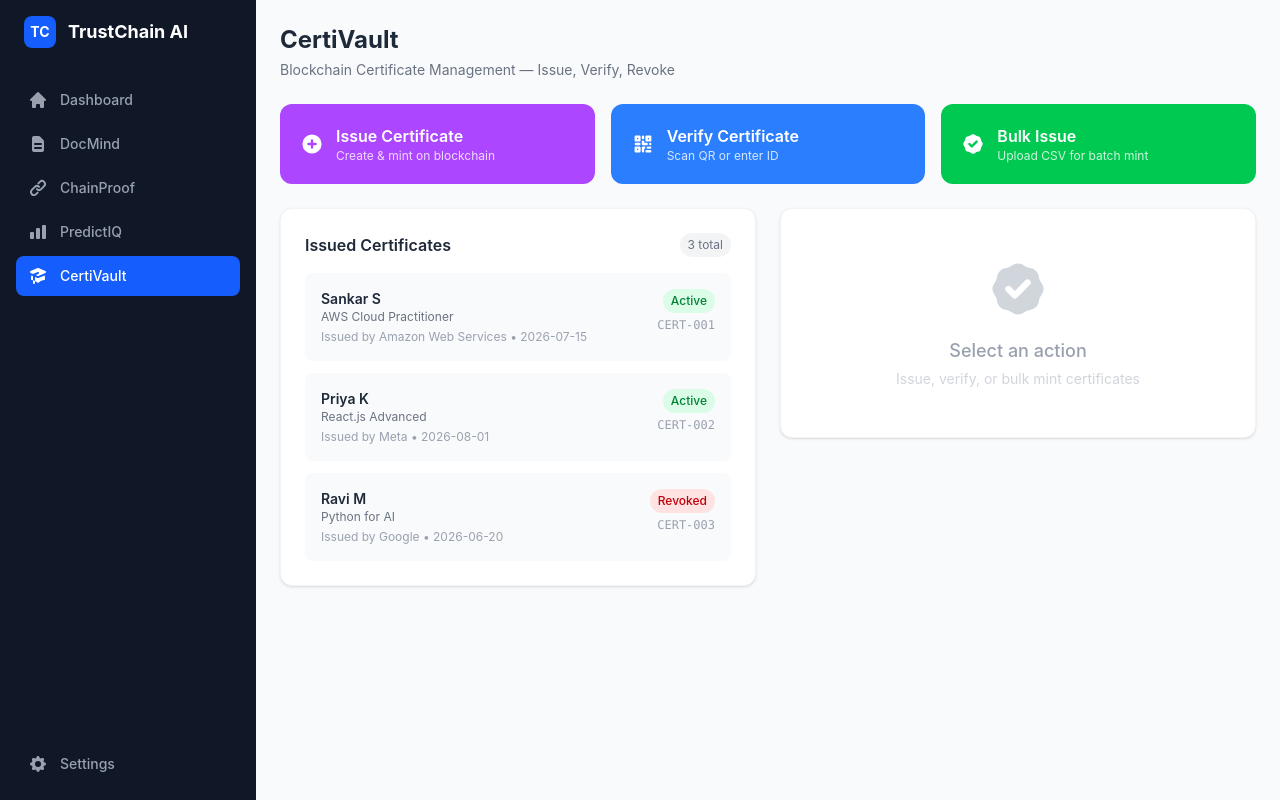
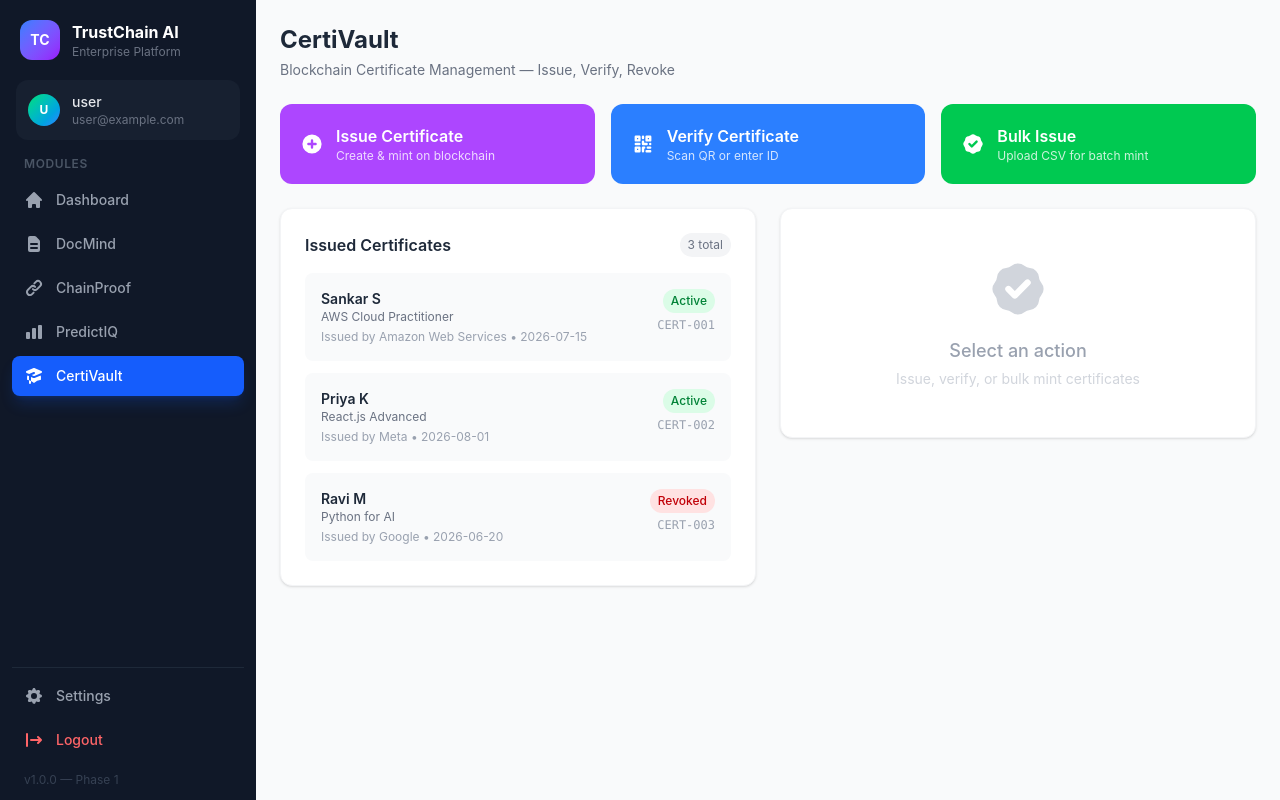
Before and after one commit to Sankar2316/trustchain-ai, a React app in the folder frontend/: page /certivault in a window 1280 px wide. Built offline with nearby package versions, Linux system fonts and the light colour scheme; no server answers; sample sign-in values are in the browser's storage; the HTML template or start-up script is replaced by a standard one.

Commit message:
Day 5: Advanced UI - Upgraded sidebar with user profile, logout, CertiVault module, version badge

```diff
--- a/frontend/src/components/layout/Sidebar.jsx
+++ b/frontend/src/components/layout/Sidebar.jsx
@@ -1,5 +1,7 @@
 import { NavLink } from 'react-router-dom';
-import { HiHome, HiDocumentText, HiLink, HiChartBar, HiAcademicCap, HiCog } from 'react-icons/hi';
+import { HiHome, HiDocumentText, HiLink, HiChartBar, HiAcademicCap, HiCog, HiLogout } from 'react-icons/hi';
+import { useAuth } from '../../context/AuthContext';
+import { useNavigate } from 'react-router-dom';
 
 const navItems = [
   { path: '/', icon: HiHome, label: 'Dashboard' },
@@ -10,28 +12,75 @@ const navItems = [
 ];
 
 export default function Sidebar() {
+  const { user, logout } = useAuth();
+  const navigate = useNavigate();
+
+  async function handleLogout() {
+    await logout();
+    navigate('/login');
+  }
+
   return (
-    <aside className="w-64 bg-gray-900 text-white min-h-screen p-4 relative">
-      <div className="flex items-center gap-3 mb-8 px-2">
-        <div className="w-8 h-8 bg-blue-600 rounded-lg flex items-center justify-center text-white font-bold text-sm">TC</div>
-        <h1 className="text-lg font-bold">TrustChain AI</h1>
+    <aside className="w-64 bg-gray-900 text-white min-h-screen flex flex-col">
+      {/* Logo */}
+      <div className="p-5">
+        <div className="flex items-center gap-3">
+          <div className="w-10 h-10 bg-gradient-to-br from-blue-500 to-purple-600 rounded-xl flex items-center justify-center text-white font-bold text-sm">TC</div>
+          <div>
+            <h1 className="text-base font-bold">TrustChain AI</h1>
+            <p className="text-xs text-gray-500">Enterprise Platform</p>
+          </div>
+        </div>
       </div>
-      <nav className="space-y-1">
+
+      {/* User Profile */}
+      <div className="mx-4 mb-4 p-3 bg-gray-800/50 rounded-xl">
+        <div className="flex items-center gap-3">
+          <div className="w-8 h-8 bg-gradient-to-br from-green-400 to-blue-500 rounded-full flex items-center justify-center text-white text-xs font-bold">
+            {user?.email?.[0]?.toUpperCase() || 'U'}
+          </div>
+          <div className="min-w-0">
+            <p className="text-sm font-medium text-gray-200 truncate">{user?.email?.split('@')[0] || 'User'}</p>
+            <p className="text-xs text-gray-500 truncate">{user?.email || ''}</p>
+          </div>
+        </div>
+      </div>
+
+      {/* Navigation */}
+      <nav className="flex-1 px-3 space-y-1">
+        <p className="text-xs text-gray-600 font-semibold uppercase tracking-wider px-3 mb-2">Modules</p>
         {navItems.map(({ path, icon: Icon, label }) => (
           <NavLink key={path} to={path}
             className={({ isActive }) =>
-              `flex items-center gap-3 px-3 py-2.5 rounded-lg transition-colors ${isActive ? 'bg-blue-600 text-white' : 'text-gray-400 hover:bg-gray-800 hover:text-white'}`
+              "flex items-center gap-3 px-3 py-2.5 rounded-lg transition-all " +
+              (isActive
+                ? "bg-blue-600 text-white shadow-lg shadow-blue-600/20"
+                : "text-gray-400 hover:bg-gray-800 hover:text-white")
             }>
             <Icon className="w-5 h-5" />
             <span className="text-sm font-medium">{label}</span>
           </NavLink>
         ))}
       </nav>
-      <div className="absolute bottom-4 left-4 right-4">
-        <NavLink to="/settings" className="flex items-center gap-3 px-3 py-2.5 rounded-lg text-gray-400 hover:bg-gray-800 hover:text-white transition-colors">
+
+      {/* Bottom Section */}
+      <div className="p-3 space-y-1">
+        <div className="border-t border-gray-800 mb-2"></div>
+        <NavLink to="/settings"
+          className="flex items-center gap-3 px-3 py-2.5 rounded-lg text-gray-400 hover:bg-gray-800 hover:text-white transition-colors">
           <HiCog className="w-5 h-5" />
           <span className="text-sm font-medium">Settings</span>
         </NavLink>
+        <button onClick={handleLogout}
+          className="w-full flex items-center gap-3 px-3 py-2.5 rounded-lg text-red-400 hover:bg-red-500/10 hover:text-red-300 transition-colors">
+          <HiLogout className="w-5 h-5" />
+          <span className="text-sm font-medium">Logout</span>
+        </button>
+
+        {/* Version */}
+        <div className="px-3 pt-2">
+          <p className="text-xs text-gray-700">v1.0.0 — Phase 1</p>
+        </div>
       </div>
     </aside>
   );
```
